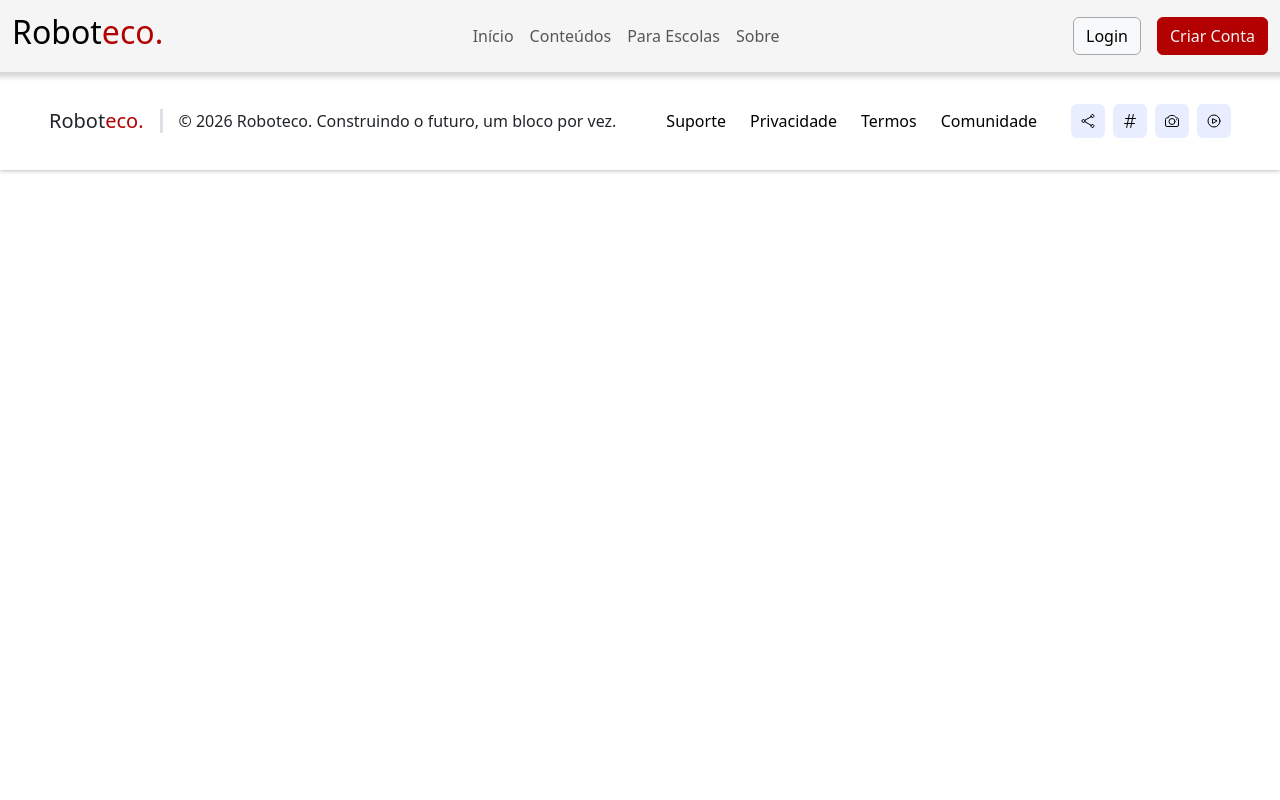
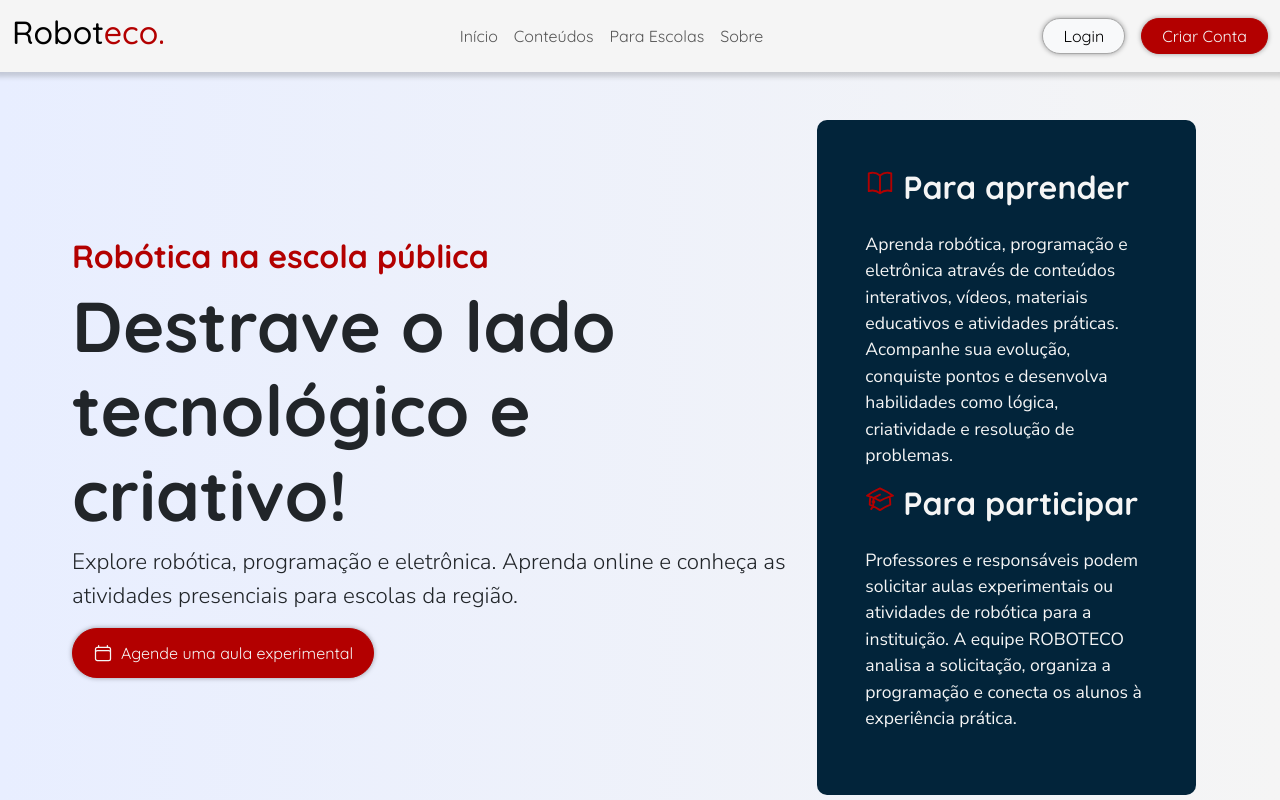
Before and after one commit to MigSilverS/roboteco, a Next.js app: page / in a window 1280 px wide. Shown: the top 800 px of the page. Built offline with nearby package versions, Linux system fonts and the light colour scheme.

Commit message:
Algumas alterações visuais

```diff
--- a/src/app/components/Botao/Botao.jsx
+++ b/src/app/components/Botao/Botao.jsx
@@ -1,10 +1,28 @@
+import Link from "next/link";
 import styles from "./Botao.module.css";
 
-export default function Botao({ texto, classe, icon, estilo }) {
+export default function Botao({
+    texto,
+    children,
+    classe = "",
+    className = "",
+    icon,
+    estilo,
+    style,
+    href = "#",
+    ...props
+}) {
+    const classes = `btn ${styles.botao} ${classe} ${className}`.trim();
+    const estilos = { ...estilo, ...style };
+
     return (
-        <button className={`btn ${styles.btn} ${classe}`} style={estilo}>
-            {texto}
-            {icon}
-        </button>
+        <Link href={href} className={classes} style={estilos} {...props}>
+            {children ?? (
+                <>
+                    {icon}
+                    {texto}
+                </>
+            )}
+        </Link>
     );
 }
--- a/src/app/components/Botao/Botao.module.css
+++ b/src/app/components/Botao/Botao.module.css
@@ -1,8 +1,18 @@
-/* .btn {
+.botao {
     padding: 5px 20px !important;
     box-shadow: 0 0 5px rgba(0, 0, 0, 0.363) !important;
-} */
+    display: inline-flex;
+    align-items: center;
+    justify-content: center;
+    gap: 0.5rem;
+    text-decoration: none !important;
+    transition: all 0.2s ease-in-out;
+    border-radius: 9999px;
+    font-family: 'Quicksand', sans-serif;
+}
 
-.btn:hover {
-    transition: all 0.2s ease-in-out;
+.botao:hover,
+.botao:focus,
+.botao:visited {
+    text-decoration: none !important;
 }
--- a/src/app/components/NavBar/NavBar.jsx
+++ b/src/app/components/NavBar/NavBar.jsx
@@ -28,21 +28,31 @@ export default function NavBar() {
                     </a>
                     <ul className="navbar-nav mx-auto justify-content-center">
                         <li className="nav-item">
-                            <Link href="/" className="nav-link">Início</Link>
+                            <Link href="/" className="nav-link" style={{ fontFamily: 'Quicksand' }}>Início</Link>
                         </li>
                         <li className="nav-item">
-                            <a href="/pages/conteudos" className="nav-link">Conteúdos</a>
+                            <a href="/pages/conteudos" className="nav-link" style={{ fontFamily: 'Quicksand' }}>Conteúdos</a>
                         </li>
                         <li className="nav-item">
-                            <Link href="/pages/escola/para-escolas" className="nav-link">Para Escolas</Link>
+                            <Link href="/pages/escola/para-escolas" className="nav-link" style={{ fontFamily: 'Quicksand' }}>Para Escolas</Link>
                         </li>
                         <li className="nav-item">
-                            <a href="#" className="nav-link">Sobre</a>
+                            <a href="#" className="nav-link" style={{ fontFamily: 'Quicksand' }}>Sobre</a>
                         </li>
                         </ul>
                     <div className="d-flex align-items-center gap-3">
-                        <Link href="/pages/login" className="btn btn-light" style={{border: "1px solid #a8a8a8ff"}}>Login</Link>
-                        <Link href="/pages/cadastro" className="btn btn-danger" style={{border: "1px solid #a8a8a8ff"}}>Criar Conta</Link>
+                        <Botao
+                            href="/pages/login"
+                            texto="Login"
+                            classe="btn-light"
+                            estilo={{ border: "1px solid #a8a8a8ff" }}
+                        />
+                        <Botao
+                            href="/pages/cadastro"
+                            texto="Criar Conta"
+                            classe="btn-danger"
+                            estilo={{ border: "1px solid #a8a8a8ff" }}
+                        />
                         {/* <Botao
                             icon={IconUser}
                             classe="rounded-circle p-1"
--- a/src/app/globals.css
+++ b/src/app/globals.css
@@ -1,3 +1,6 @@
+@import url('https://fonts.googleapis.com/css2?family=Quicksand:wght@300..700&display=swap');
+@import url('https://fonts.googleapis.com/css2?family=Nunito+Sans:ital,opsz,wght@0,6..12,200..1000;1,6..12,200..1000&family=Quicksand:wght@300..700&display=swap');
+
 :root {
     --color-primary: #f5f5f5 !important;
     --yellow:#ffc300 !important;
@@ -19,3 +22,11 @@
     border: 1px solid #9b0a0a !important;
     color: var(--color-primary) !important;
 }
+
+h1,h2,h3,h4,h5,h6 {
+    font-family: 'Quicksand', sans-serif;
+}
+
+p, a, link {
+    font-family: 'Nunito Sans', sans-serif;
+}
--- a/src/app/page.js
+++ /dev/null
@@ -1,13 +0,0 @@
-import styles from "./page.module.css";
-import NavBar from "@/app/components/NavBar/NavBar";
-import Footer from "@/app/components/Footer/Footer";
-
-export default function Home() {
-  return (
-    <>
-      <NavBar />
-
-      <Footer/>
-    </>
-  );
-}
--- a/src/app/page.jsx
+++ b/src/app/page.jsx
@@ -6,6 +6,8 @@ import Footer from "@/app/components/Footer/Footer";
 import Titulo from "@/app/components/Titulo/Titulo";
 import Texto from "@/app/components/Texto/Texto";
 import Card from "@/app/components/Card/Card";
+
+
 
 const icons = {
   book: (
@@ -19,6 +21,11 @@ const icons = {
     </svg>
 
   ),
+  calendar: (
+    <svg xmlns="http://www.w3.org/2000/svg" fill="none" viewBox="0 0 24 24" strokeWidth={1.5} stroke="currentColor" width={20} height={20} className="size-6">
+      <path strokeLinecap="round" strokeLinejoin="round" d="M6.75 3v2.25M17.25 3v2.25M3 18.75V7.5a2.25 2.25 0 0 1 2.25-2.25h13.5A2.25 2.25 0 0 1 21 7.5v11.25m-18 0A2.25 2.25 0 0 0 5.25 21h13.5A2.25 2.25 0 0 0 21 18.75m-18 0v-7.5A2.25 2.25 0 0 1 5.25 9h13.5A2.25 2.25 0 0 1 21 11.25v7.5" />
+    </svg>
+  )
 
 }
 
@@ -26,12 +33,16 @@ export default function Home() {
   return (
     <>
       <NavBar />
-      <div className={`${styles.container} mt-5 mb-5 row`}>
-        <div className="col-md-8">
+      <div className={`${styles.container} row`}>
+        <div className="col-12 row mt-5">
+          <div className="col-md-8 d-flex align-items-center">
+            <div className="">
               <Titulo titulo="Robótica na escola pública" nivel={2} estilo={{ color: 'var(--red)' }} />
-          <Titulo titulo="Robótica para
-        aprender e criar." nivel={1} estilo={{ fontSize: '5.2rem' }} />
-          <Texto texto="Explore robótica, programação e eletrônica. Aprenda online e conheça as atividades presenciais para escolas da região." classe="lead" estilo={{ fontSize: '1.4rem' }} />
+              <Titulo titulo="Destrave o lado tecnológico e criativo!" nivel={1} estilo={{ fontSize: '4.4rem' }} />
+              <Texto texto="Explore robótica, programação e eletrônica.
+              Aprenda online e conheça as atividades presenciais para escolas da região." classe="lead" estilo={{ fontSize: '1.4rem' }} />
+              <Botao icon={icons.calendar} texto="Agende uma aula experimental" classe="btn-danger" estilo={{ border: "1px solid #a8a8a8ff", height: "50px"}} />
+            </div>
           </div>
           <div className="col-md-4 p-5" style={{ backgroundColor: 'var(--blue)', borderRadius: '10px' }}>
             <div className="session">
@@ -55,6 +66,7 @@ export default function Home() {
               </div>
             </div>
           </div>
+        </div>
         <div className="col-md-12">
           <hr />
           <div className="d-flex justify-content-between">
@@ -70,16 +82,14 @@ export default function Home() {
 
 
         </div>
-        <div className="col-md-12">
+        <div className="col-md-12 mb-5">
           <div className="p-5 rounded" style={{ backgroundColor: "var(--blue)" }}>
             <h3 className="fw-bold mb-2" style={{ color: "var(--color-primary)" }}>
               Leve o Roboteco à sua escola
             </h3>
-
             <p className="fw-normal mb-4" style={{ color: "var(--color-primary)" }}>
               Atendimento inicial em Guaratinguetá, Lorena, Aparecida e Potim. A equipe analisa a viabilidade de cada solicitação.
             </p>
-
             <Botao texto="Solicitar Aula Experimental" classe="btn-danger" />
           </div>
         </div>
--- a/src/app/page.module.css
+++ b/src/app/page.module.css
@@ -1,4 +1,5 @@
 .container {
+  background: linear-gradient(90deg, #E8EEFF, var(--color-primary));
   width: 100%;
   padding-right: 3.75rem;
   padding-left: 3.75rem;
```
Also changed, not shown: .trae/rules/git-commit-message.md (deleted), 1 other file (tests, documents, lock files or other folders). Lines whose indentation alone changed are shown as unchanged.
